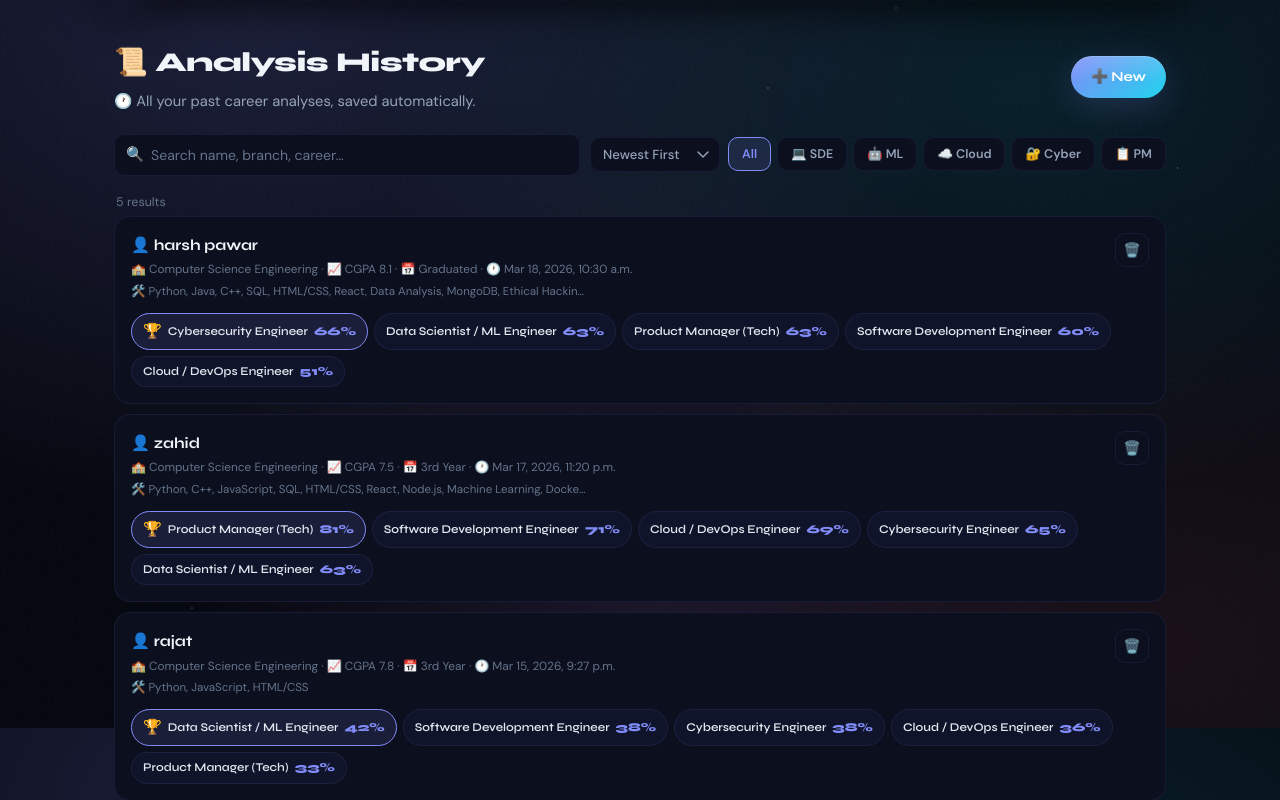
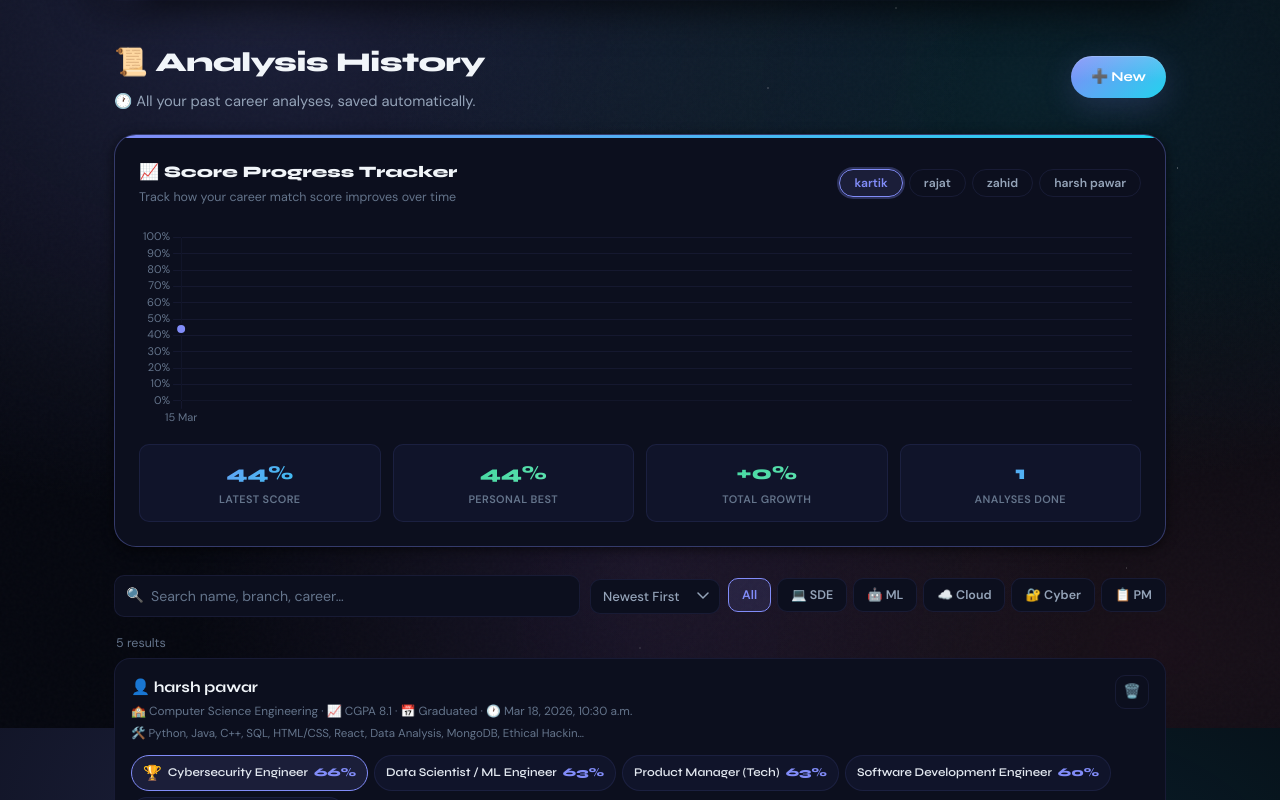
Before and after one commit to Kartikshri234/career-path-by-ai, a Django app: page /history/ in a window 1280 px wide. Shown: the part 72-872 px from the top of the page. Run offline with Django 4.2, Linux system fonts and the light colour scheme; data comes from the database, SQL or seed files in the repository.

Commit message:
feat: add progress tracking chart to history page
- Score progress line chart (Chart.js) showing top match score
  trend across all analyses for each person
- Name-picker pills to switch between different students
- Stats row: Latest Score, Personal Best, Total Growth, Analyses Done
- Auto re-renders on dark/light theme switch
- Chart data embedded as JSON in template, zero extra API calls

```diff
--- a/careers/static/careers/js/history.js
+++ b/careers/static/careers/js/history.js
@@ -1,12 +1,18 @@
 /**
  * history.js — Analysis History Page
- * Handles: search, filter, sort, pagination, delete modal, toast
+ * Handles: search, filter, sort, pagination, delete modal, toast,
+ *          and the Progress Tracking chart (Feature 2).
  */
 
 const PER_PAGE = 8;
 let currentPage = 1;
 let activeFilter = 'all';
 let pendingDeleteId = null;
+
+/* Progress chart state */
+let progressChart = null;
+let activeProgressName = null;
+let allHistoryData = [];
 
 const FILTER_MAP = {
   sde:   'software development',
@@ -16,7 +22,193 @@ const FILTER_MAP = {
   pm:    'product manager',
 };
 
-/* ══ FILTER ══ */
+/* ══════════════════════════════════════════
+   PROGRESS TRACKER
+══════════════════════════════════════════ */
+
+function initProgressTracker() {
+  const dataEl = document.getElementById('history-data');
+  if (!dataEl) return;
+
+  try {
+    allHistoryData = JSON.parse(dataEl.textContent);
+  } catch (e) { return; }
+
+  if (!allHistoryData.length) return;
+
+  /* Sort oldest → newest for the chart */
+  allHistoryData.sort((a, b) => parseInt(a.dateTs) - parseInt(b.dateTs));
+
+  /* Find unique names */
+  const names = [...new Set(allHistoryData.map(d => d.name))];
+
+  /* Build name pill buttons */
+  const namesWrap = document.getElementById('progress-names');
+  if (!namesWrap) return;
+
+  names.forEach((name, i) => {
+    const btn = document.createElement('button');
+    btn.className = 'pn-pill' + (i === 0 ? ' active' : '');
+    btn.textContent = name;
+    btn.onclick = () => selectProgressName(name, btn);
+    namesWrap.appendChild(btn);
+  });
+
+  /* Default: show first name */
+  activeProgressName = names[0];
+  renderProgressChart(activeProgressName);
+}
+
+function selectProgressName(name, btn) {
+  activeProgressName = name;
+  document.querySelectorAll('.pn-pill').forEach(p => p.classList.remove('active'));
+  btn.classList.add('active');
+  renderProgressChart(name);
+}
+
+function renderProgressChart(name) {
+  const entries = allHistoryData.filter(d => d.name === name);
+  const wrap = document.querySelector('.progress-chart-wrap');
+  if (!wrap) return;
+
+  /* Need at least 1 entry */
+  if (!entries.length) {
+    wrap.innerHTML = `<div class="progress-empty"><span>📭</span><p>No data for this name yet.</p></div>`;
+    document.getElementById('progress-stats').innerHTML = '';
+    return;
+  }
+
+  /* If only 1 data point, show a friendly message but still chart it */
+  const labels  = entries.map(d => formatChartDate(d.date));
+  const scores  = entries.map(d => d.topScore);
+  const careers = entries.map(d => d.topCareer);
+
+  /* Restore canvas if needed */
+  if (!wrap.querySelector('canvas')) {
+    wrap.innerHTML = '<canvas id="progress-chart"></canvas>';
+  }
+  const canvas = wrap.querySelector('canvas');
+
+  /* Destroy old chart */
+  if (progressChart) { progressChart.destroy(); progressChart = null; }
+
+  const isDark = document.documentElement.getAttribute('data-theme') !== 'light';
+  const gridCol  = isDark ? 'rgba(129,140,248,.08)' : 'rgba(79,70,229,.07)';
+  const tickCol  = isDark ? '#64748b' : '#94a3b8';
+  const tooltipBg = isDark ? '#161b32' : '#ffffff';
+  const tooltipBorder = isDark ? 'rgba(129,140,248,.35)' : 'rgba(79,70,229,.22)';
+
+  /* Gradient fill */
+  const ctx = canvas.getContext('2d');
+  const gradient = ctx.createLinearGradient(0, 0, 0, 200);
+  gradient.addColorStop(0,   isDark ? 'rgba(129,140,248,.30)' : 'rgba(79,70,229,.20)');
+  gradient.addColorStop(1,   'rgba(0,0,0,0)');
+
+  progressChart = new Chart(ctx, {
+    type: 'line',
+    data: {
+      labels,
+      datasets: [{
+        label: 'Top Match Score',
+        data: scores,
+        borderColor: isDark ? '#818cf8' : '#4f46e5',
+        backgroundColor: gradient,
+        borderWidth: 2.5,
+        pointBackgroundColor: isDark ? '#818cf8' : '#4f46e5',
+        pointBorderColor: isDark ? '#0c0f1e' : '#ffffff',
+        pointBorderWidth: 2,
+        pointRadius: 5,
+        pointHoverRadius: 7,
+        tension: 0.35,
+        fill: true,
+      }]
+    },
+    options: {
+      responsive: true,
+      maintainAspectRatio: false,
+      interaction: { mode: 'index', intersect: false },
+      plugins: {
+        legend: { display: false },
+        tooltip: {
+          backgroundColor: tooltipBg,
+          borderColor: tooltipBorder,
+          borderWidth: 1,
+          titleColor: isDark ? '#e2e8f0' : '#0f172a',
+          bodyColor:  isDark ? '#94a3b8' : '#475569',
+          padding: 12,
+          callbacks: {
+            title: (items) => labels[items[0].dataIndex],
+            label: (item) => {
+              const career = careers[item.dataIndex];
+              return [`Score: ${item.raw}%`, career ? `Career: ${career}` : ''];
+            },
+          }
+        }
+      },
+      scales: {
+        x: {
+          grid: { color: gridCol },
+          ticks: { color: tickCol, font: { family: "'DM Sans', sans-serif", size: 11 } },
+        },
+        y: {
+          min: 0, max: 100,
+          grid: { color: gridCol },
+          ticks: {
+            color: tickCol,
+            font: { family: "'DM Sans', sans-serif", size: 11 },
+            callback: v => v + '%',
+          }
+        }
+      }
+    }
+  });
+
+  /* Render summary stats */
+  renderProgressStats(scores, entries);
+}
+
+function renderProgressStats(scores, entries) {
+  const statsEl = document.getElementById('progress-stats');
+  if (!statsEl) return;
+
+  const latest  = scores[scores.length - 1];
+  const best    = Math.max(...scores);
+  const first   = scores[0];
+  const gain    = latest - first;
+  const gainStr = (gain >= 0 ? '+' : '') + gain + '%';
+  const gainCls = gain >= 0 ? 'up' : 'down';
+
+  const count   = entries.length;
+
+  statsEl.innerHTML = `
+    <div class="ps-card">
+      <div class="ps-val">${latest}%</div>
+      <div class="ps-lbl">Latest Score</div>
+    </div>
+    <div class="ps-card">
+      <div class="ps-val up">${best}%</div>
+      <div class="ps-lbl">Personal Best</div>
+    </div>
+    <div class="ps-card">
+      <div class="ps-val ${gainCls}">${gainStr}</div>
+      <div class="ps-lbl">Total Growth</div>
+    </div>
+    <div class="ps-card">
+      <div class="ps-val">${count}</div>
+      <div class="ps-lbl">Analyses Done</div>
+    </div>
+  `;
+}
+
+function formatChartDate(dateStr) {
+  /* dateStr is "YYYY-MM-DD" */
+  const d = new Date(dateStr + 'T00:00:00');
+  return d.toLocaleDateString('en-IN', { day: 'numeric', month: 'short' });
+}
+
+/* ══════════════════════════════════════════
+   FILTER
+══════════════════════════════════════════ */
 function setFilter(key, btn) {
   activeFilter = key;
   document.querySelectorAll('.filter-btn').forEach(b => b.classList.remove('active'));
@@ -25,7 +217,9 @@ function setFilter(key, btn) {
   applyFilters();
 }
 
-/* ══ SEARCH + SORT + PAGINATE ══ */
+/* ══════════════════════════════════════════
+   SEARCH + SORT + PAGINATE
+══════════════════════════════════════════ */
 function applyFilters() {
   const q    = document.getElementById('history-search').value.trim().toLowerCase();
   const sort = document.getElementById('sort-select').value;
@@ -71,7 +265,9 @@ function applyFilters() {
   renderPagination(total, totalPages);
 }
 
-/* ══ PAGINATION ══ */
+/* ══════════════════════════════════════════
+   PAGINATION
+══════════════════════════════════════════ */
 function renderPagination(total, totalPages) {
   const pg = document.getElementById('pagination');
   pg.innerHTML = '';
@@ -119,7 +315,9 @@ function renderPagination(total, totalPages) {
   pg.appendChild(info);
 }
 
-/* ══ DELETE ══ */
+/* ══════════════════════════════════════════
+   DELETE
+══════════════════════════════════════════ */
 function confirmDelete(id, name) {
   pendingDeleteId = id;
   document.getElementById('modal-sub').textContent =
@@ -151,7 +349,15 @@ function executeDelete() {
       if (el) {
         el.style.opacity = '0';
         el.style.transform = 'translateX(30px)';
-        setTimeout(() => { el.remove(); applyFilters(); }, 300);
+        setTimeout(() => {
+          el.remove();
+          applyFilters();
+          /* Remove this entry from allHistoryData and re-render chart */
+          allHistoryData = allHistoryData.filter(d =>
+            !(d.name.toLowerCase() === el.dataset.name)
+          );
+          if (activeProgressName) renderProgressChart(activeProgressName);
+        }, 300);
       }
       showToast('✅ Analysis deleted successfully');
     } else {
@@ -161,7 +367,9 @@ function executeDelete() {
   .catch(() => showToast('❌ Network error — please try again'));
 }
 
-/* ══ TOAST ══ */
+/* ══════════════════════════════════════════
+   TOAST
+══════════════════════════════════════════ */
 function showToast(msg) {
   const t = document.getElementById('h-toast');
   t.textContent = msg;
@@ -169,17 +377,28 @@ function showToast(msg) {
   setTimeout(() => t.classList.remove('show'), 3000);
 }
 
-/* ══ CSRF ══ */
+/* ══════════════════════════════════════════
+   CSRF
+══════════════════════════════════════════ */
 function getCookie(name) {
   const v = document.cookie.match('(^|;)\\s*' + name + '\\s*=\\s*([^;]+)');
   return v ? v.pop() : '';
 }
 
-/* ══ INIT ══ */
+/* ══════════════════════════════════════════
+   INIT
+══════════════════════════════════════════ */
 document.addEventListener('DOMContentLoaded', () => {
   applyFilters();
+  initProgressTracker();
 
   document.getElementById('delete-modal')?.addEventListener('click', function(e) {
     if (e.target === this) closeModal();
   });
+
+  /* Re-render chart on theme change */
+  const observer = new MutationObserver(() => {
+    if (activeProgressName) renderProgressChart(activeProgressName);
+  });
+  observer.observe(document.documentElement, { attributes: true, attributeFilter: ['data-theme'] });
 });
--- a/careers/templates/careers/history.html
+++ b/careers/templates/careers/history.html
@@ -4,6 +4,87 @@
 
 {% block extra_head %}
 <link rel="stylesheet" href="{% static 'careers/css/history.css' %}">
+<style>
+/* ══════════════════════════════════════════
+   PROGRESS TRACKER SECTION
+══════════════════════════════════════════ */
+.progress-section {
+  background: var(--surface);
+  border: 1px solid var(--border-i);
+  border-radius: var(--r-lg);
+  padding: 24px;
+  margin-bottom: 28px;
+  box-shadow: var(--shadow-sm);
+  position: relative;
+  overflow: hidden;
+}
+.progress-section::before {
+  content: '';
+  position: absolute; top: 0; left: 0; right: 0; height: 3px;
+  background: var(--grad-brand);
+}
+
+.progress-header {
+  display: flex; align-items: center; justify-content: space-between;
+  flex-wrap: wrap; gap: 12px; margin-bottom: 20px;
+}
+.progress-title {
+  font-family: var(--font-display); font-size: 1rem; font-weight: 800;
+  color: var(--ink-100); display: flex; align-items: center; gap: 8px;
+}
+.progress-subtitle {
+  font-size: .78rem; color: var(--ink-500); margin-top: 2px;
+}
+
+/* Name selector pills */
+.progress-names {
+  display: flex; gap: 6px; flex-wrap: wrap;
+}
+.pn-pill {
+  padding: 5px 14px; border-radius: var(--r-pill);
+  font-size: .76rem; font-weight: 600;
+  border: 1.5px solid var(--border);
+  background: transparent; color: var(--ink-400);
+  cursor: pointer; transition: all var(--t);
+}
+.pn-pill:hover  { border-color: var(--indigo); color: var(--indigo); background: var(--indigo-soft); }
+.pn-pill.active { border-color: var(--indigo); color: var(--indigo); background: var(--indigo-soft); box-shadow: 0 0 0 2px var(--indigo-glow); }
+
+.progress-chart-wrap {
+  position: relative; height: 200px;
+}
+
+/* Stats row under chart */
+.progress-stats {
+  display: flex; gap: 12px; margin-top: 16px; flex-wrap: wrap;
+}
+.ps-card {
+  flex: 1; min-width: 100px;
+  background: var(--surface2); border: 1px solid var(--border);
+  border-radius: var(--r-sm); padding: 12px 16px; text-align: center;
+  transition: all var(--t);
+}
+.ps-card:hover { border-color: var(--border-i); }
+.ps-val {
+  font-family: var(--font-display); font-size: 1.2rem; font-weight: 900;
+  background: var(--grad-brand); -webkit-background-clip: text;
+  -webkit-text-fill-color: transparent; background-clip: text;
+}
+.ps-val.up   { background: linear-gradient(135deg, var(--emerald), #6ee7b7); -webkit-background-clip: text; background-clip: text; }
+.ps-val.down { background: linear-gradient(135deg, var(--rose), #fda4af); -webkit-background-clip: text; background-clip: text; }
+.ps-lbl {
+  font-size: .68rem; font-weight: 700; color: var(--ink-500);
+  text-transform: uppercase; letter-spacing: .4px; margin-top: 3px;
+}
+
+/* empty state for chart */
+.progress-empty {
+  height: 200px; display: flex; align-items: center; justify-content: center;
+  flex-direction: column; gap: 8px; color: var(--ink-500);
+}
+.progress-empty span { font-size: 2rem; }
+.progress-empty p { font-size: .84rem; }
+</style>
 {% endblock %}
 
 {% block content %}
@@ -19,6 +100,36 @@
   </div>
 
   {% if profiles %}
+
+  <!-- ══ PROGRESS TRACKER ══ -->
+  <div class="progress-section reveal" id="progress-section">
+    <div class="progress-header">
+      <div>
+        <div class="progress-title">📈 Score Progress Tracker</div>
+        <div class="progress-subtitle">Track how your career match score improves over time</div>
+      </div>
+      <div class="progress-names" id="progress-names"></div>
+    </div>
+    <div class="progress-chart-wrap">
+      <canvas id="progress-chart"></canvas>
+    </div>
+    <div class="progress-stats" id="progress-stats"></div>
+  </div>
+
+  <!-- Pass all history data to JS as JSON -->
+  <script id="history-data" type="application/json">
+    [
+      {% for profile in profiles %}
+      {
+        "name": "{{ profile.name|escapejs }}",
+        "date": "{{ profile.created_at|date:'Y-m-d' }}",
+        "dateTs": {{ profile.created_at|date:'U' }},
+        "topCareer": "{{ profile.recommendations.all.0.career|default:''|escapejs }}",
+        "topScore": {{ profile.recommendations.all.0.score|default:0 }}
+      }{% if not forloop.last %},{% endif %}
+      {% endfor %}
+    ]
+  </script>
 
   <div class="history-controls reveal">
     <div class="history-search-wrap">
```
